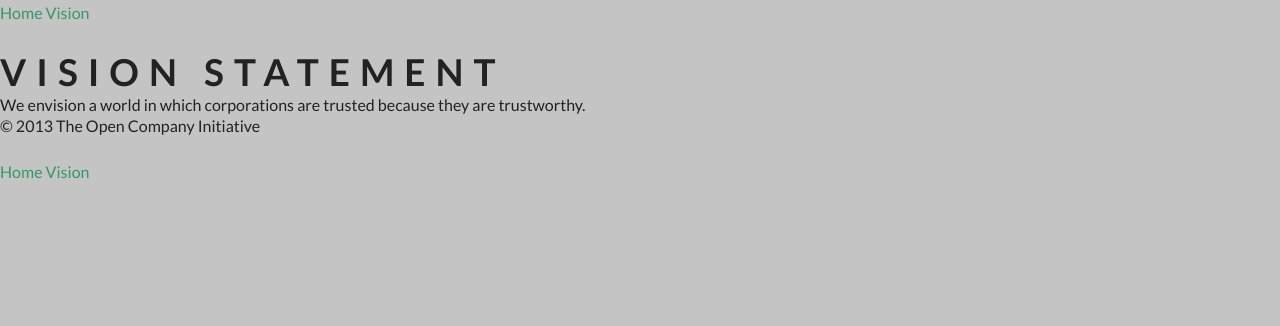
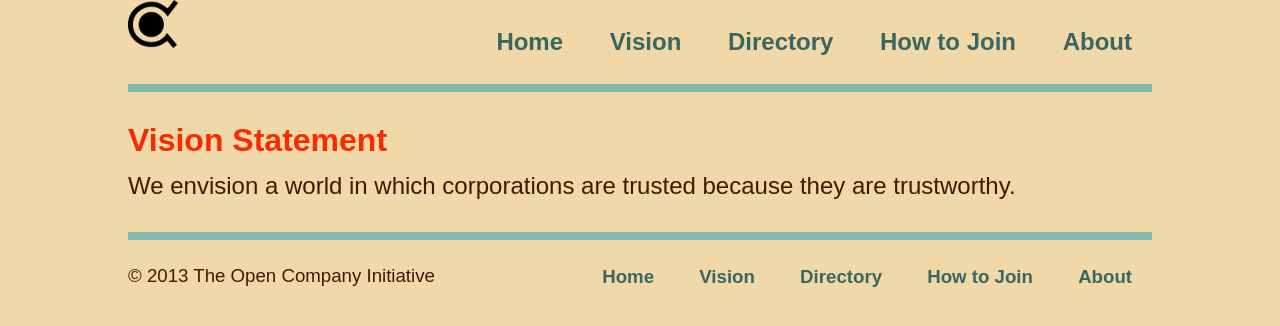
Before and after one commit to opencompany/www.opencompany.org, a Jekyll site: the page built from vision/index.html, in a window 1280 px wide. Shown: the top 326 px of the page. Built offline with Jekyll 4.4.1, drawn with Linux system fonts in a browser that asks for light colours; some web fonts are replaced.

Commit message:
Start roughing in a new layout

```diff
--- a/_layouts/default.html
+++ b/_layouts/default.html
@@ -10,16 +10,15 @@
         <meta property="og:description" content="" />
         <meta property="og:title" content="The Open Company Initiative" />
 
-        <link rel="stylesheet" href="/css/foundation.css">
-        <link rel="stylesheet" href="/css/flexslider.css">
-        <link rel="stylesheet" href="/css/typicons.min.css">
-        <link rel="stylesheet" href="/css/style.css">
-        <link rel="stylesheet" href="/css/responsive.css">
-        <link rel="icon" type="image/png" href="/img/favicon.png">
+        <!-- old styles; make these go away -->
         <link href='http://fonts.googleapis.com/css?family=Lato:100,300,400,700,900'
               rel='stylesheet' type='text/css'>
         <link href='http://fonts.googleapis.com/css?family=Petrona'
               rel='stylesheet' type='text/css'>
+
+        <!-- new styles -->
+        <link rel="icon" type="image/png" href="/img/favicon.png">
+        <link rel="stylesheet" href="/css/main.css">
 
         <title>{{ page.title }}</title>
     </head>
--- a/_layouts/page.html
+++ b/_layouts/page.html
@@ -3,30 +3,34 @@
 ---
 <div class="site">
     <div class="header">
-        <h1 class="title"><a href="/">{{ site.name }}</a></h1>
+        <h1 class="title lefty"><a href="/"><img src="/img/oci.png" height="48" /></a></h1>
         <div class="nav">
-            <p>
-                <a href="/">Home</a>
-                <a href="/vision/">Vision</a>
-            </p>
+            <a href="/">Home</a>
+            <a href="/vision/">Vision</a>
+            <a href="/directory/">Directory</a>
+            <a href="/join/">How to Join</a>
+            <a href="/about/">About</a>
         </div>
     </div>
 
-    <h2>{{ page.title }}</h2>
+    <div class="page">
 
-    <div class="post">
+        <h2>{{ page.title }}</h2>
+
         {{ content }}
+
     </div>
 
     <div class="footer">
-        <div class="contact">
+        <div class="contact lefty">
             <p>&copy; 2013 The Open Company Initiative</p>
         </div>
         <div class="nav">
-            <p>
-                <a href="/">Home</a>
-                <a href="/vision/">Vision</a>
-            </p>
+            <a href="/">Home</a>
+            <a href="/vision/">Vision</a>
+            <a href="/directory/">Directory</a>
+            <a href="/join/">How to Join</a>
+            <a href="/about/">About</a>
         </div>
     </div>
 </div>
--- a/css/main.css
+++ b/css/main.css
@@ -13,14 +13,15 @@
 html, body { height: 100%; }
 
 body {
-  background-color: #FFF;
-  font: 13.34px Helvetica, Arial, sans-serif;
-  font-size: small;
-  text-align: center;
+    font: 18pt Arial, sans-serif;
+    background: #F0D8A8;
+    color: #3D1C00;
 }
 
 h1, h2, h3, h4, h5, h6 {
-  font-size: 100%; }
+    font-size: 100%;
+    color: #FA2A00;
+}
 
 h1 { margin-bottom: 1em; }
 p { margin: 1em 0; }
@@ -29,6 +30,12 @@
 a:hover   { color: #000; }
 a:visited { color: #a0a; }
 
+h2 {
+    font-size: 24pt;
+    line-height: 24pt;
+    margin: 24pt 0 12pt;
+}
+
 
 /*****************************************************************************/
 /*
@@ -36,6 +43,50 @@
 /*
 /*****************************************************************************/
 
+.site {
+}
+
+.header, .page, .footer {
+    width: 64pc;
+    margin: 0 auto;
+    clear: both;
+}
+.lefty {
+    float: left;
+}
+
+.header {
+    background: #F0D8A8;
+    border-bottom: 6pt solid #86B8B1;
+}
+.page {
+    margin: 24pt auto;
+}
+.footer .contact {
+    padding: 6pt 0;
+}
+.footer {
+    border-top: 6pt solid #86B8B1;
+    font-size: 14pt;
+    line-height: 14pt;
+}
+
+.nav {
+    text-align: right;
+    padding: 12pt 0;
+}
+.nav a {
+    font-weight: bold;
+    padding: 6pt 12pt;
+    display: inline-block;
+    color: #386761;
+    border: 3pt solid #F0D8A8;
+    text-decoration: none;
+}
+.nav a:hover {
+    color: #FA2A00;
+    border-color: #FA2A00;
+}
 
 
 /*****************************************************************************/
@@ -51,3 +102,6 @@
 /* Pages
 /*
 /*****************************************************************************/
+
+.page {
+}
```
